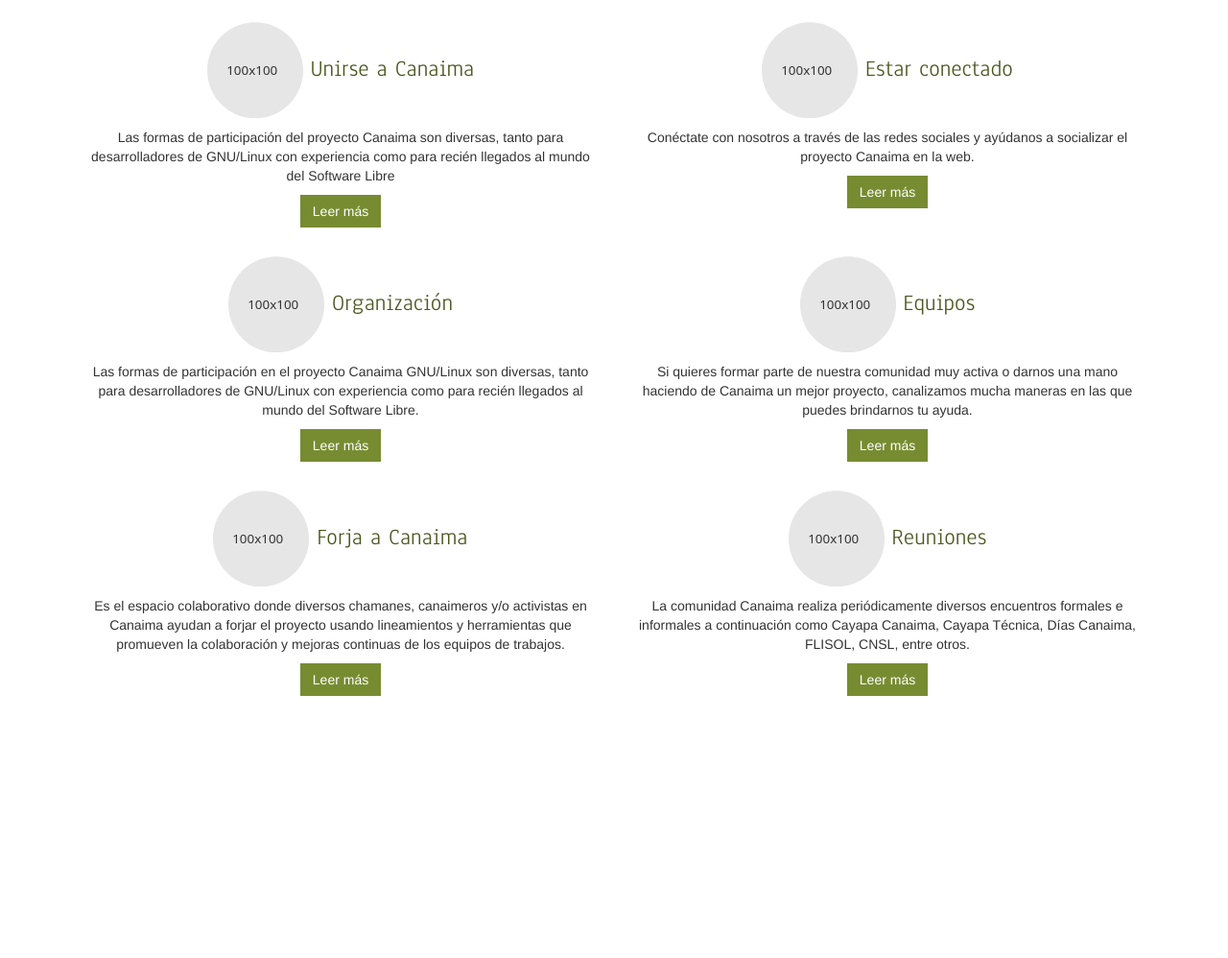
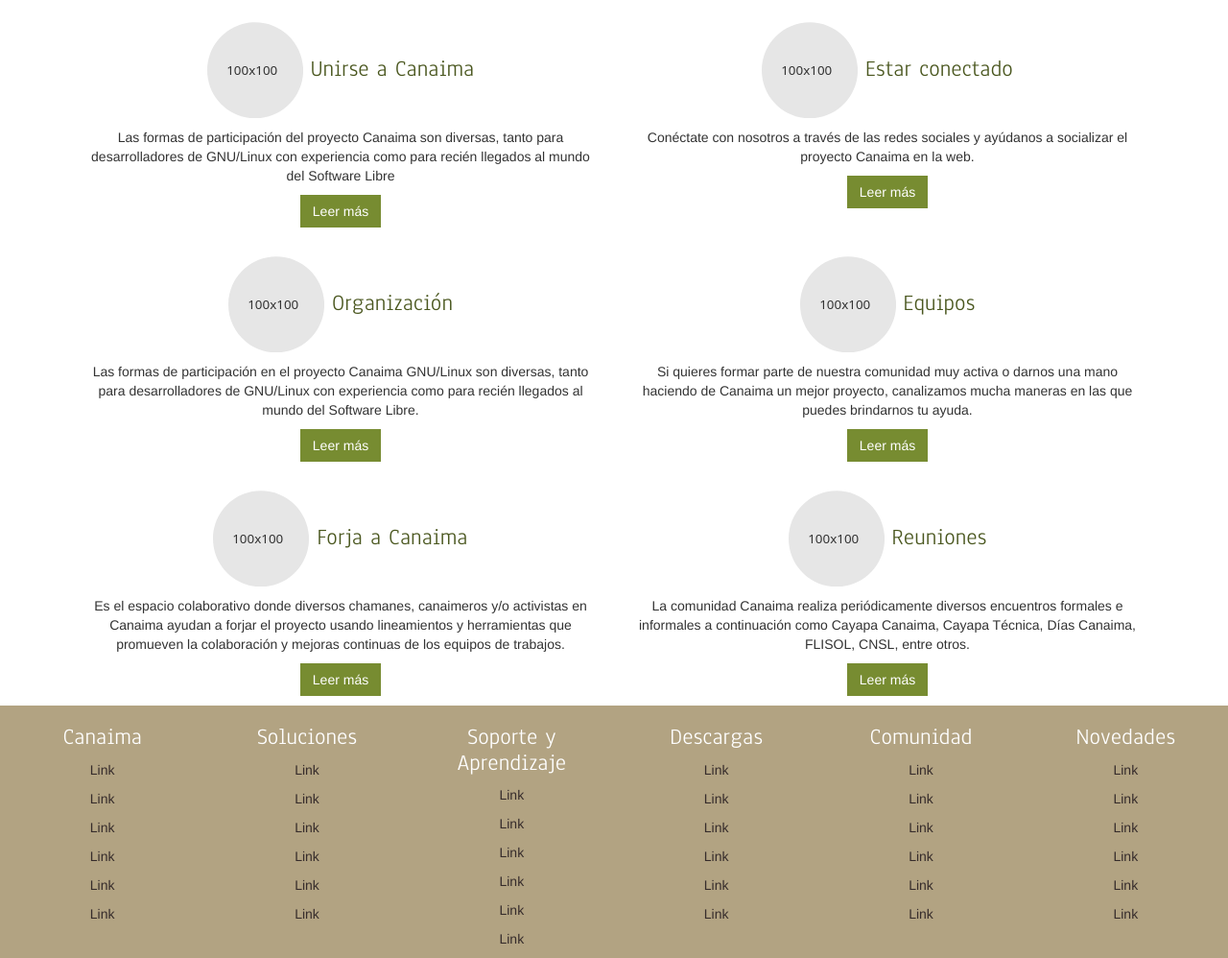
Before and after one commit to CanaimaGNULinux/canaimagnulinux.mockup, a plain HTML site: page comunidad.html in a window 1280 px wide. Shown: the part 1590-2588 px from the top of the page at 96% size. Before the commit the page ends 2325 px from the top, so only its background shows below. Drawn offline with Linux system fonts and the light colour scheme.

Commit message:
Añadiendo lista de enlaces

```diff
--- a/comunidad.html
+++ b/comunidad.html
@@ -481,6 +481,63 @@
             </div><!-- /.row -->
         </div> <!-- /.container -->
 
+        <div class="row fondo-marron-claro">
+            <div class="col-sm-2 col-xs-12 text-center">
+                <h3><a href=# class="blanco">Canaima</a></h3>
+                <p><a href=# class="marron">Link</a></p>
+                <p><a href=# class="marron">Link</a></p>
+                <p><a href=# class="marron">Link</a></p>
+                <p><a href=# class="marron">Link</a></p>
+                <p><a href=# class="marron">Link</a></p>
+                <p><a href=# class="marron">Link</a></p>
+            </div><!-- /.col -->
+            <div class="col-sm-2 col-xs-12 text-center">
+                <h3><a href=# class="blanco">Soluciones</a></h3>
+                <p><a href=# class="marron">Link</a></p>
+                <p><a href=# class="marron">Link</a></p>
+                <p><a href=# class="marron">Link</a></p>
+                <p><a href=# class="marron">Link</a></p>
+                <p><a href=# class="marron">Link</a></p>
+                <p><a href=# class="marron">Link</a></p>
+            </div><!-- /.col -->
+            <div class="col-sm-2 col-xs-12 text-center">
+                <h3><a href=# class="blanco">Soporte y Aprendizaje</a></h3>
+                <p><a href=# class="marron">Link</a></p>
+                <p><a href=# class="marron">Link</a></p>
+                <p><a href=# class="marron">Link</a></p>
+                <p><a href=# class="marron">Link</a></p>
+                <p><a href=# class="marron">Link</a></p>
+                <p><a href=# class="marron">Link</a></p>
+            </div><!-- /.col -->
+            <div class="col-sm-2 col-xs-12 text-center">
+                <h3><a href=# class="blanco">Descargas</a></h3>
+                <p><a href=# class="marron">Link</a></p>
+                <p><a href=# class="marron">Link</a></p>
+                <p><a href=# class="marron">Link</a></p>
+                <p><a href=# class="marron">Link</a></p>
+                <p><a href=# class="marron">Link</a></p>
+                <p><a href=# class="marron">Link</a></p>
+            </div><!-- /.col -->
+            <div class="col-sm-2 col-xs-12 text-center">
+                <h3><a href=# class="blanco">Comunidad</a></h3>
+                <p><a href=# class="marron">Link</a></p>
+                <p><a href=# class="marron">Link</a></p>
+                <p><a href=# class="marron">Link</a></p>
+                <p><a href=# class="marron">Link</a></p>
+                <p><a href=# class="marron">Link</a></p>
+                <p><a href=# class="marron">Link</a></p>
+            </div><!-- /.col -->
+            <div class="col-sm-2 col-xs-12 text-center">
+                <h3><a href=# class="blanco">Novedades</a></h3>
+                <p><a href=# class="marron">Link</a></p>
+                <p><a href=# class="marron">Link</a></p>
+                <p><a href=# class="marron">Link</a></p>
+                <p><a href=# class="marron">Link</a></p>
+                <p><a href=# class="marron">Link</a></p>
+                <p><a href=# class="marron">Link</a></p>
+            </div><!-- /.col -->
+        </div><!-- /.row -->
+
 
 
         <!-- jQuery (necessary for Bootstrap's JavaScript plugins)
```
